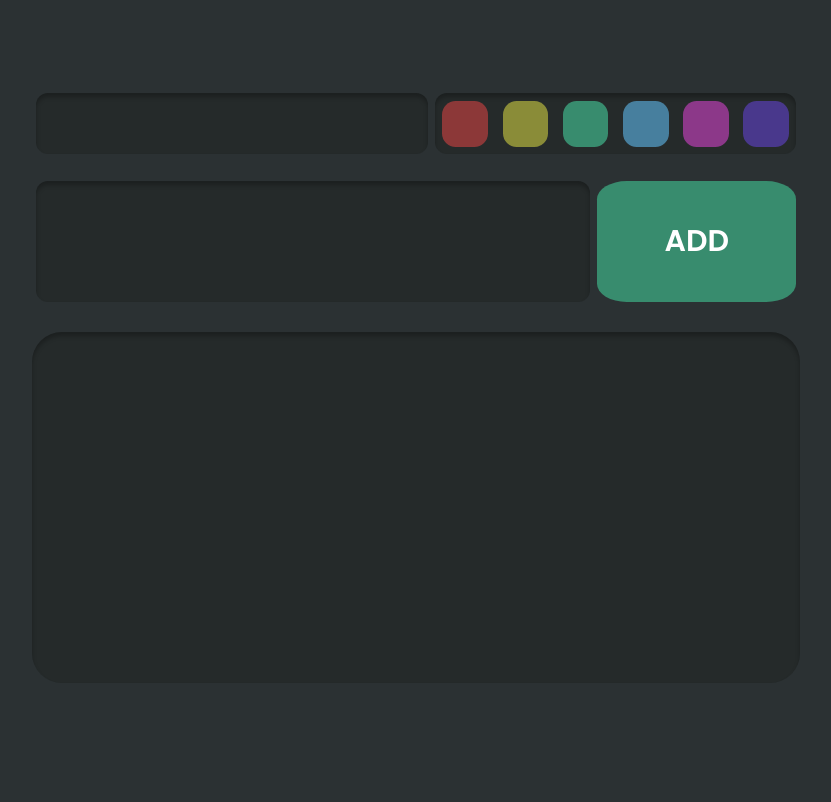
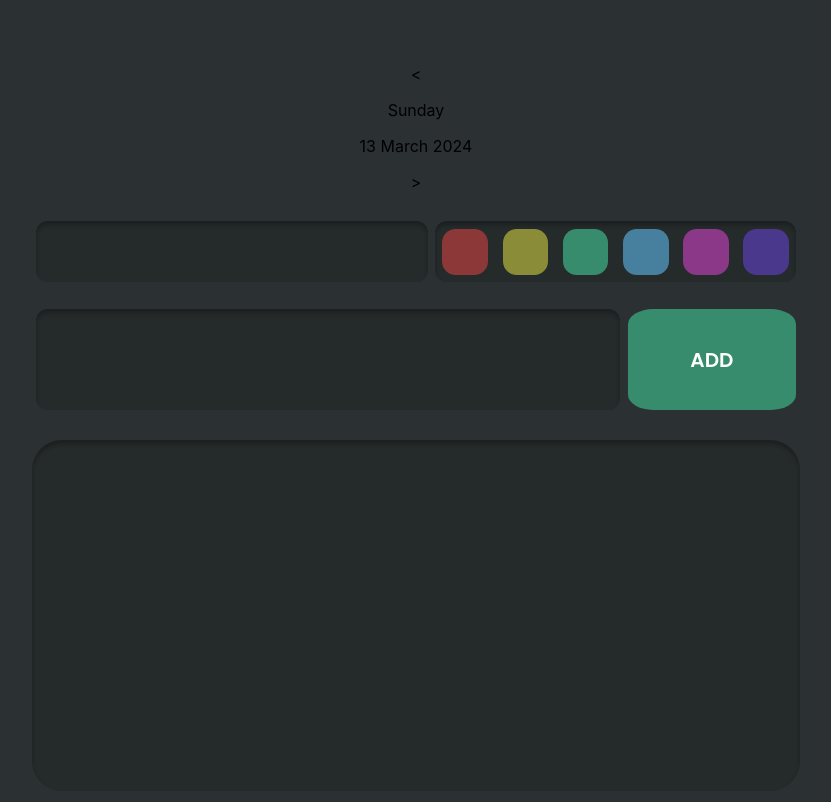
Before and after one commit to m4llu/MERN-To-Do-List, a React (Create React App) app in the folder todolist/: page / in a window 1280 px wide. Shown: the top 802 px of the page, without its empty margins (224-1055 px from the left). Built offline with nearby package versions, Linux system fonts and the light colour scheme.

Commit message:
deadline datepicker (not working)

```diff
--- a/todolist/src/App.css
+++ b/todolist/src/App.css
@@ -61,6 +61,10 @@ body {
   color: #61dafb;
 }
 
+*:focus {
+  outline: none;
+}
+
 input {
   background-color: var(--INPUT);
   border: none;
@@ -89,7 +93,6 @@ input {
 .taskCreator .bottom {
   display: flex;
   position: relative;
-  min-height: 55px;
 }
 
 .colorSelector {
@@ -139,9 +142,9 @@ input {
 }
 
 .taskInput {
-  max-width: 70%;
+  max-width: 76%;
   resize: none;
-  height: 60px;
+  height: 40px;
   margin: 0.5%;
   font-size: 16px;
   font-weight: 400;
@@ -156,15 +159,16 @@ input {
 }
 
 .add {
+  height: auto;
   margin: 0.5%;
-  width: 30%;
+  width: 24%;
   border: none;
   border-radius: 15%;
   background-color: var(--BUTTON);
   color: rgb(255, 255, 255);
   font-family: Poppins;
   font-weight: 600;
-  font-size: 30px;
+  font-size: 20px;
   transition: 0.3s;
 }
 
@@ -183,13 +187,3 @@ input {
   box-shadow: inset 0px 4px 4px #00000040;
   margin-bottom: 5%;
 }
-
-
-@keyframes App-logo-spin {
-  from {
-    transform: rotate(0deg);
-  }
-  to {
-    transform: rotate(360deg);
-  }
-}
--- a/todolist/src/App.js
+++ b/todolist/src/App.js
@@ -1,6 +1,7 @@
 import './App.css';
 import './components/nav'
 import TopNav from './components/nav';
+import DayPicker from './components/DatePicker/index';
 import TaskCreator from './components/TaskCreator';
 import List from './components/TaskList';
 
@@ -9,6 +10,7 @@ function App() {
   return (
     <div className="App">
       <TopNav />
+      <DayPicker />
       <TaskCreator />
       <List />
     </div>
--- /dev/null
+++ b/todolist/src/components/DatePicker/index.jsx
@@ -0,0 +1,47 @@
+import React, { useState } from 'react';
+
+const days = ['Sunday', 'Monday', 'Tuesday', 'Wednesday', 'Thursday', 'Friday', 'Saturday'];
+
+function DayPicker() {
+    const [selectedDayIndex, setSelectedDayIndex] = useState(0);
+    const [selectedDate, setSelectedDate] = useState(new Date());
+
+    const handlePrevDay = () => {
+        setSelectedDayIndex((prevIndex) => (prevIndex === 0 ? 6 : prevIndex - 1));
+        updateSelectedDate(selectedDayIndex - 1);
+    };
+
+    const handleNextDay = () => {
+        setSelectedDayIndex((prevIndex) => (prevIndex === 6 ? 0 : prevIndex + 1));
+        updateSelectedDate(selectedDayIndex + 1);
+    };
+
+    const updateSelectedDate = (index) => {
+        const today = new Date();
+        const newSelectedDate = new Date(today);
+        newSelectedDate.setDate(today.getDate() + index);
+        setSelectedDate(newSelectedDate);
+    };
+
+    const currentDate = () => {
+        const day = selectedDate.getDay();
+        const date = selectedDate.getDate();
+        const month = selectedDate.getMonth();
+        const year = selectedDate.getFullYear();
+
+        return `${date} ${new Intl.DateTimeFormat('en-US', { month: 'long' }).format(new Date(year, month))} ${year}`;
+    };
+
+    return (
+        <div className="dayPicker">
+            <div className="arrow" onClick={handlePrevDay}>{'<'}</div>
+            <div className="dayInfo">
+                <p>{days[selectedDayIndex]}</p>
+                <p>{currentDate()}</p>
+            </div>
+            <div className="arrow" onClick={handleNextDay}>{'>'}</div>
+        </div>
+    );
+}
+
+export default DayPicker;
```
